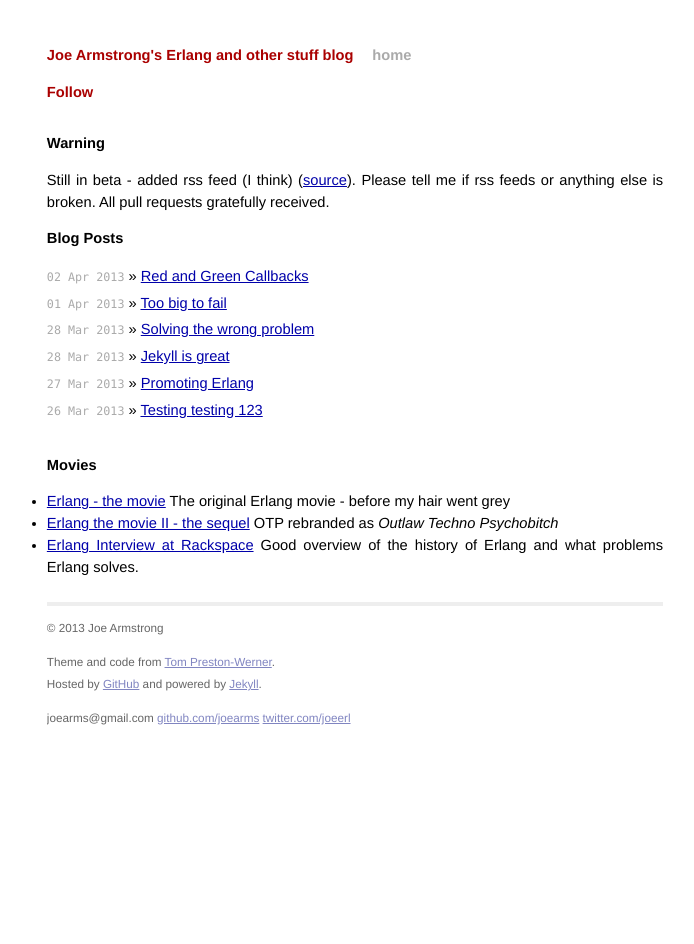
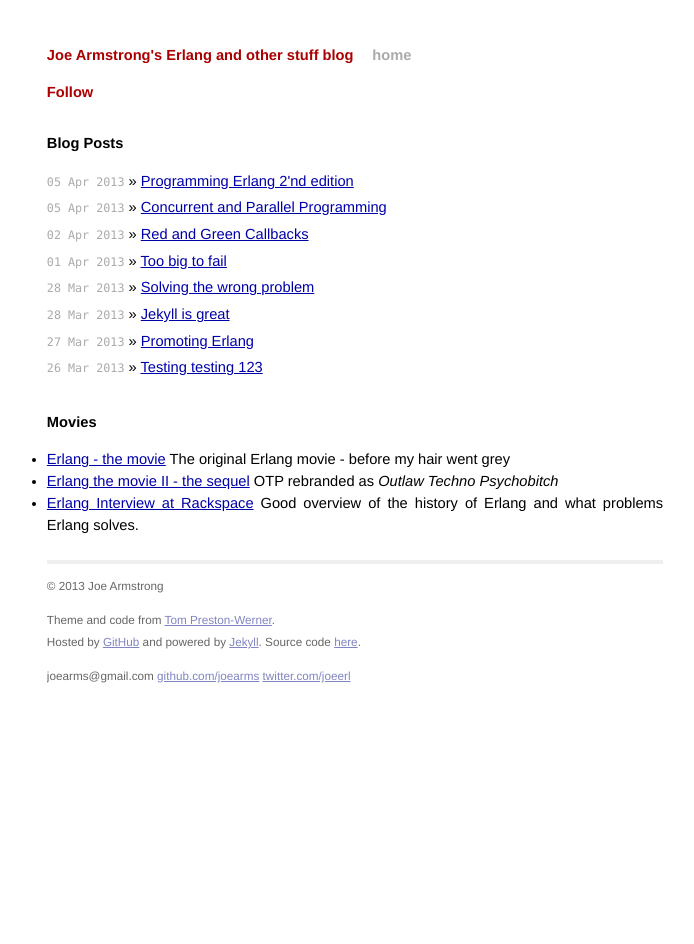
Before and after one commit to joearms/old.blog, a Jekyll site: the page built from index.html, in a window 1280 px wide. Shown: the whole page, without its empty margins (285-979 px from the left). Built offline with Jekyll 4.4.1, drawn with Linux system fonts in a browser that asks for light colours; Markdown is read by kramdown in place of the engine named in the settings; comment, search, counter and statistics services are not loaded.

Commit message:
new blog entries

```diff
--- a/_layouts/default.html
+++ b/_layouts/default.html
@@ -71,6 +71,7 @@
 	  href="https://github.com/networc/networc.github.com/">GitHub</a>
 	  and powered by <a
 	  href="https://github.com/mojombo/jekyll">Jekyll</a>.
+	  Source code <a href="https://github.com/joearms/joearms.github.com">here</a>.
 	</p>
 	<p>
 	  joearms@gmail.com <a href="http://github.com/joearms/">github.com/joearms</a>
--- a/index.html
+++ b/index.html
@@ -4,16 +4,6 @@ title: Joe Armstrong
 ---
 
 <div id="home">
-
-  <h1>Warning</h1>
-
-  <p>Still in beta - added rss feed (I think)
-  (<a href="https://github.com/joearms/joearms.github.com">source</a>).
-  Please tell me if rss feeds or anything else is broken.
-  All pull requests gratefully received.</p>
-
-
-
 
   <h1>Blog Posts</h1>
   <ul class="posts">
```
Also changed, not shown: _posts/2013-04-05-concurrent-and-parallel-programming.md (added, +19 -0 lines), _posts/2013-04-05-programming-erlang-2nd-edition.md (added, +43 -0 lines), images/con_and_par.jpg (added).
